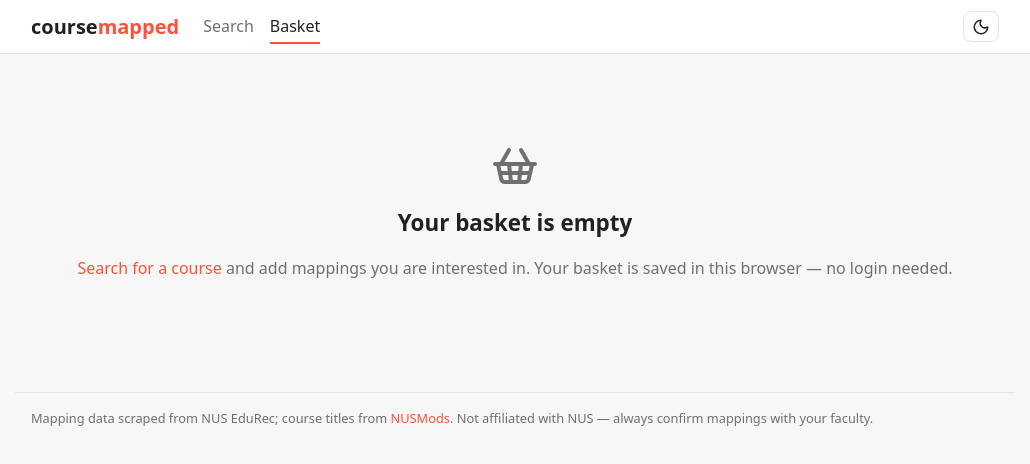
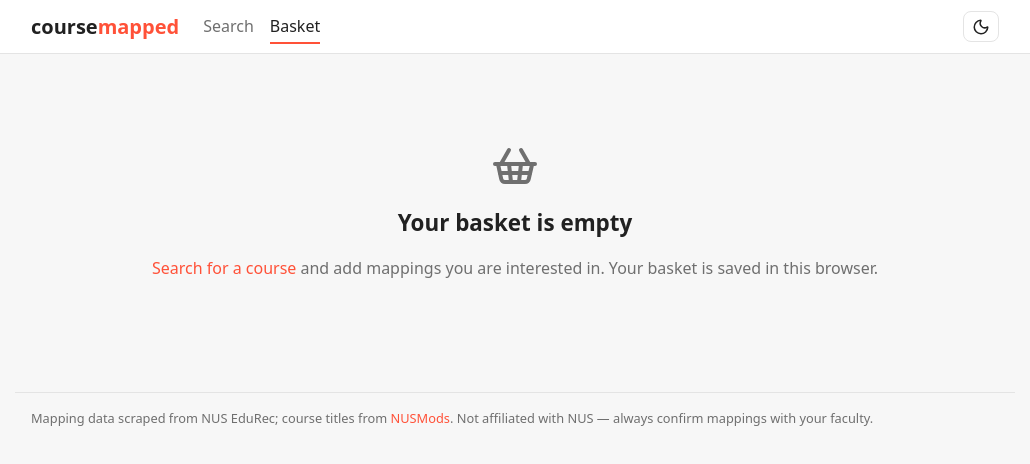
Before and after one commit to happyweijie/coursemapped, a React (Vite) app: page /basket in a window 1280 px wide. Shown: the top 464 px of the page, without its empty margins (125-1155 px from the left). Built offline with nearby package versions, Linux system fonts and the light colour scheme.

Commit message:
shorten empty basket message

```diff
--- a/src/pages/BasketPage.tsx
+++ b/src/pages/BasketPage.tsx
@@ -64,7 +64,7 @@ export default function BasketPage() {
         <h1>Your basket is empty</h1>
         <p>
           <Link to="/">Search for a course</Link> and add mappings you are interested in. Your
-          basket is saved in this browser — no login needed.
+          basket is saved in this browser.
         </p>
       </div>
     );
```
